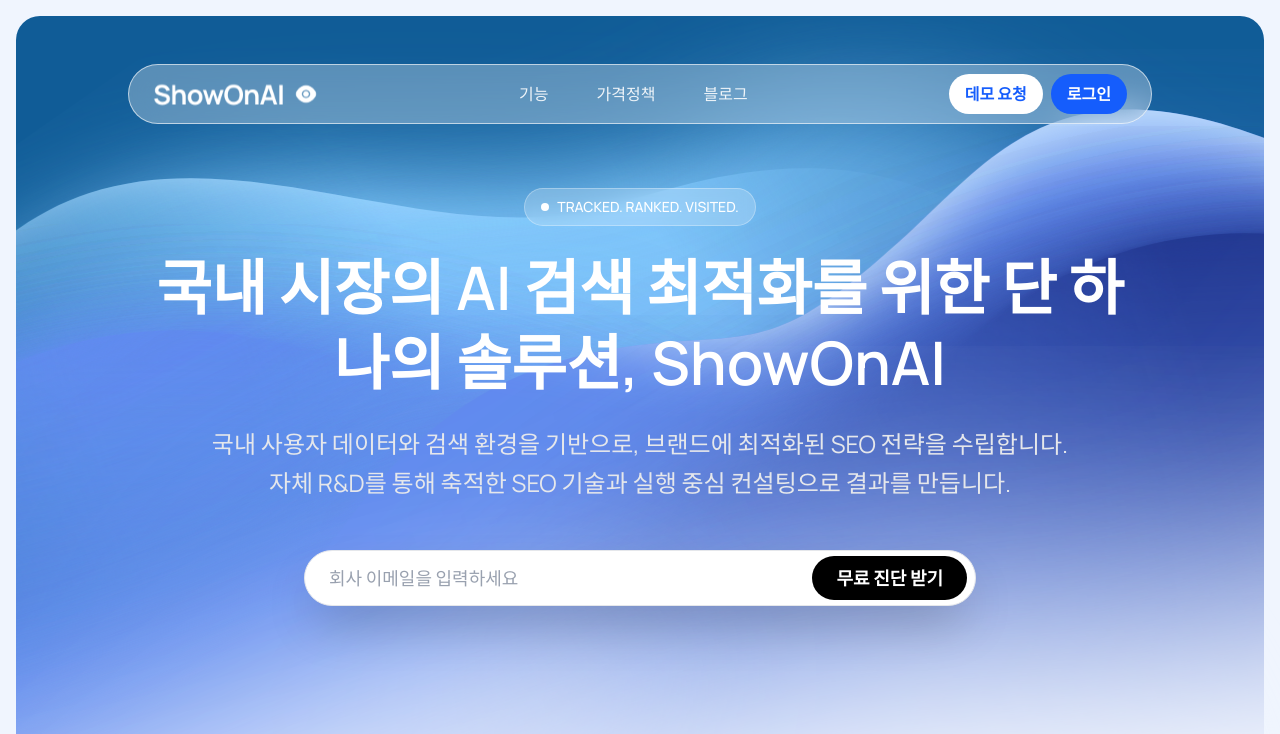
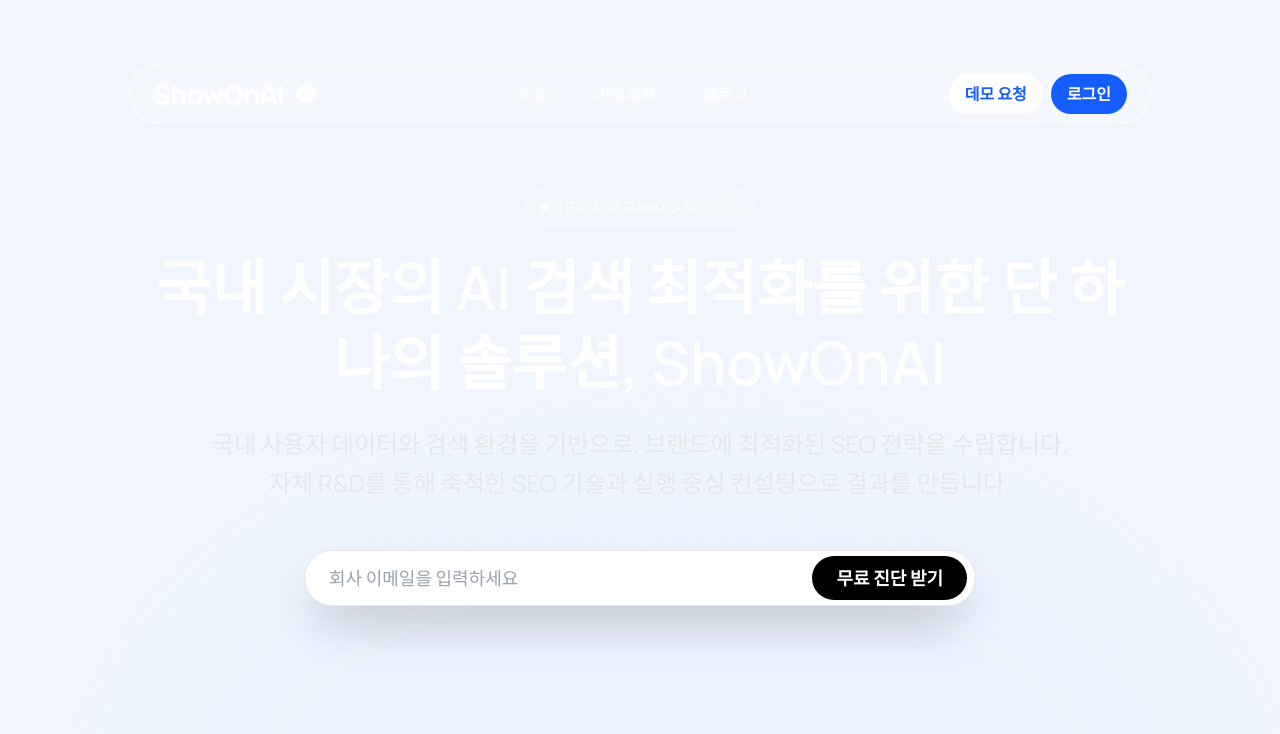
Before and after one commit to zultopia/ShowOnAI-FE, a Next.js app: page / in a window 1280 px wide. Shown: the top 734 px of the page. Built offline with nearby package versions, Linux system fonts and the light colour scheme.

Commit message:
fix : try remove background

```diff
--- a/src/app/page.tsx
+++ b/src/app/page.tsx
@@ -526,9 +526,9 @@
           style={{
             height: 'clamp(1000px, 110vh, 2200px)',
             minHeight: '1000px',
-            backgroundImage: 'url(/background.svg)',
-            backgroundSize: 'cover',
-            backgroundPosition: 'top center'
+            // backgroundImage: 'url(/background.svg)',
+            // backgroundSize: 'cover',
+            // backgroundPosition: 'top center'
           }}
         >
           <Navbar
```
